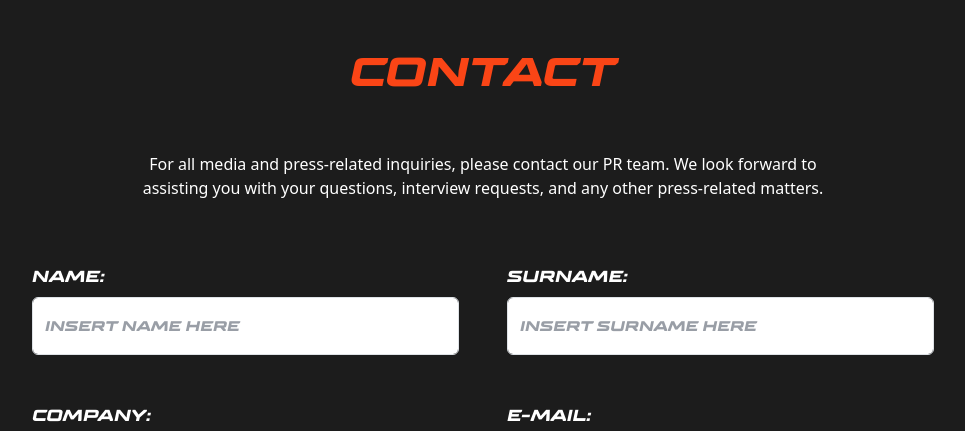
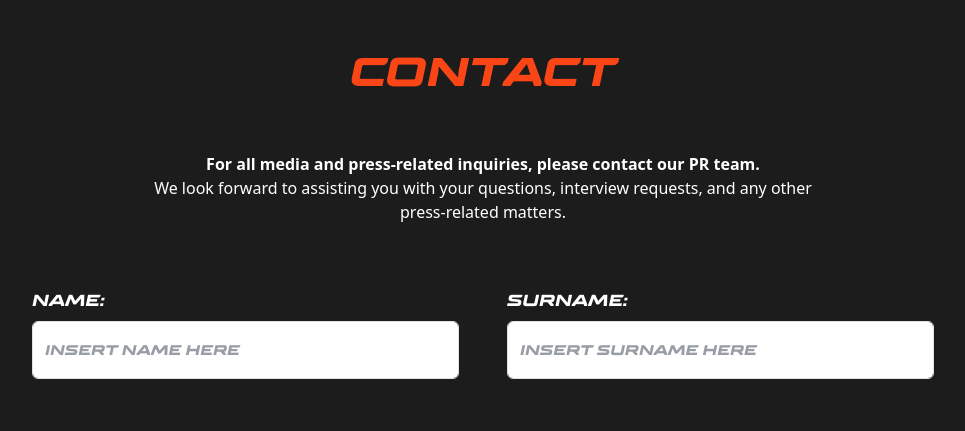
Before and after one commit to sofiepiszczek/dominancefc, a PHP site: page /contact.php in a window 1280 px wide. Shown: the part 138-569 px from the top of the page, without its empty margins (157-1122 px from the left). Run offline with PHP 8.4, Linux system fonts and the light colour scheme; style sheets or scripts are compiled from the project's sources; some libraries are stand-ins or nearby versions.

Commit message:
Rettet tekst

```diff
--- a/contact.php
+++ b/contact.php
@@ -35,7 +35,7 @@ include ("includes/navbar.php");
     <div class="row justify-content-center text-center">
         <div class="col-md-8">
             <p class="h1 text-primary custom-text py-5">CONTACT</p>
-            <p class="px-4">For all media and press-related inquiries, please contact our PR team. We look forward to assisting you with your questions, interview requests, and any other press-related matters.</p>
+            <p class="px-4"><strong>For all media and press-related inquiries, please contact our PR team.</strong> <br> We look forward to assisting you with your questions, interview requests, and any other press-related matters.</p>
         </div>
     </div>
 
```
